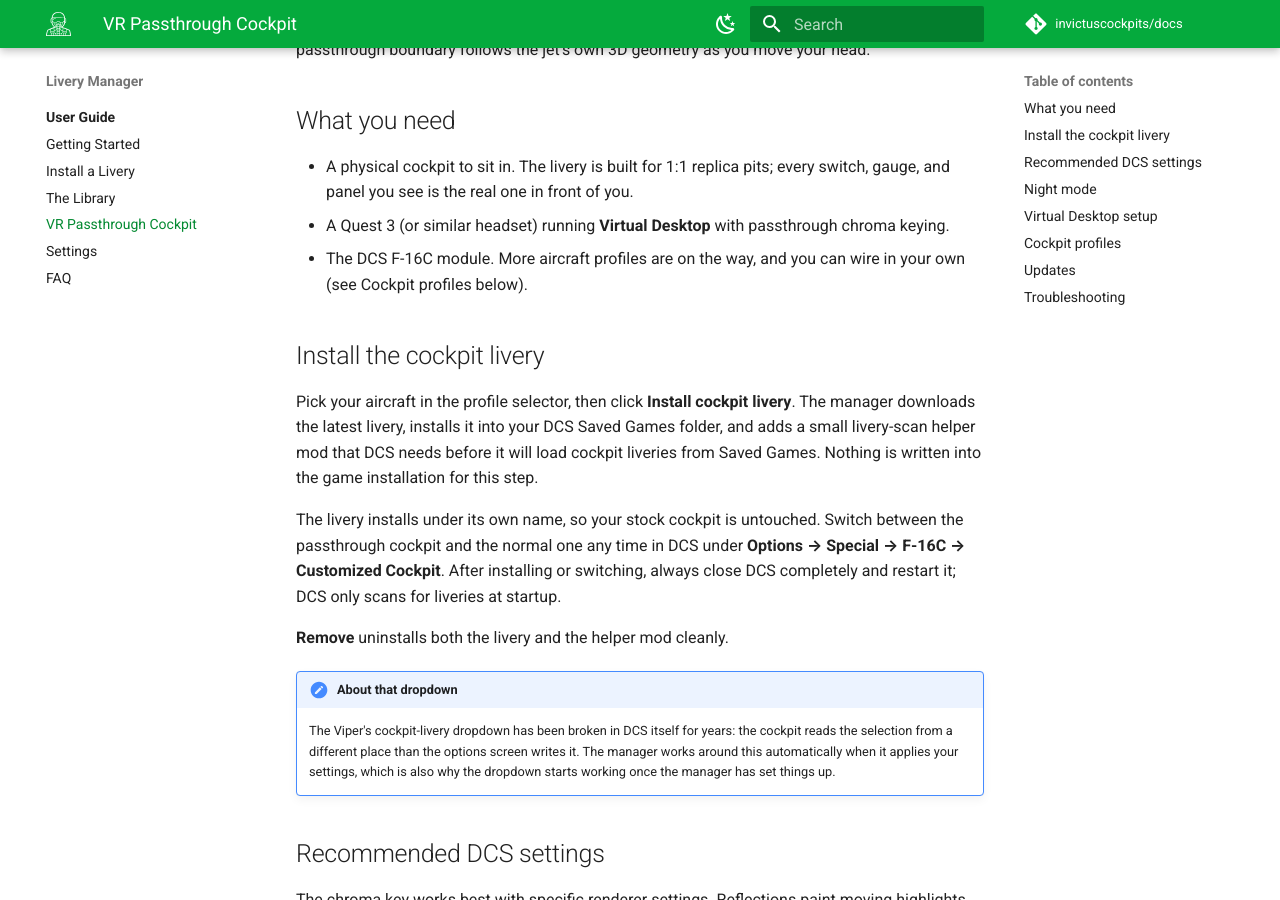
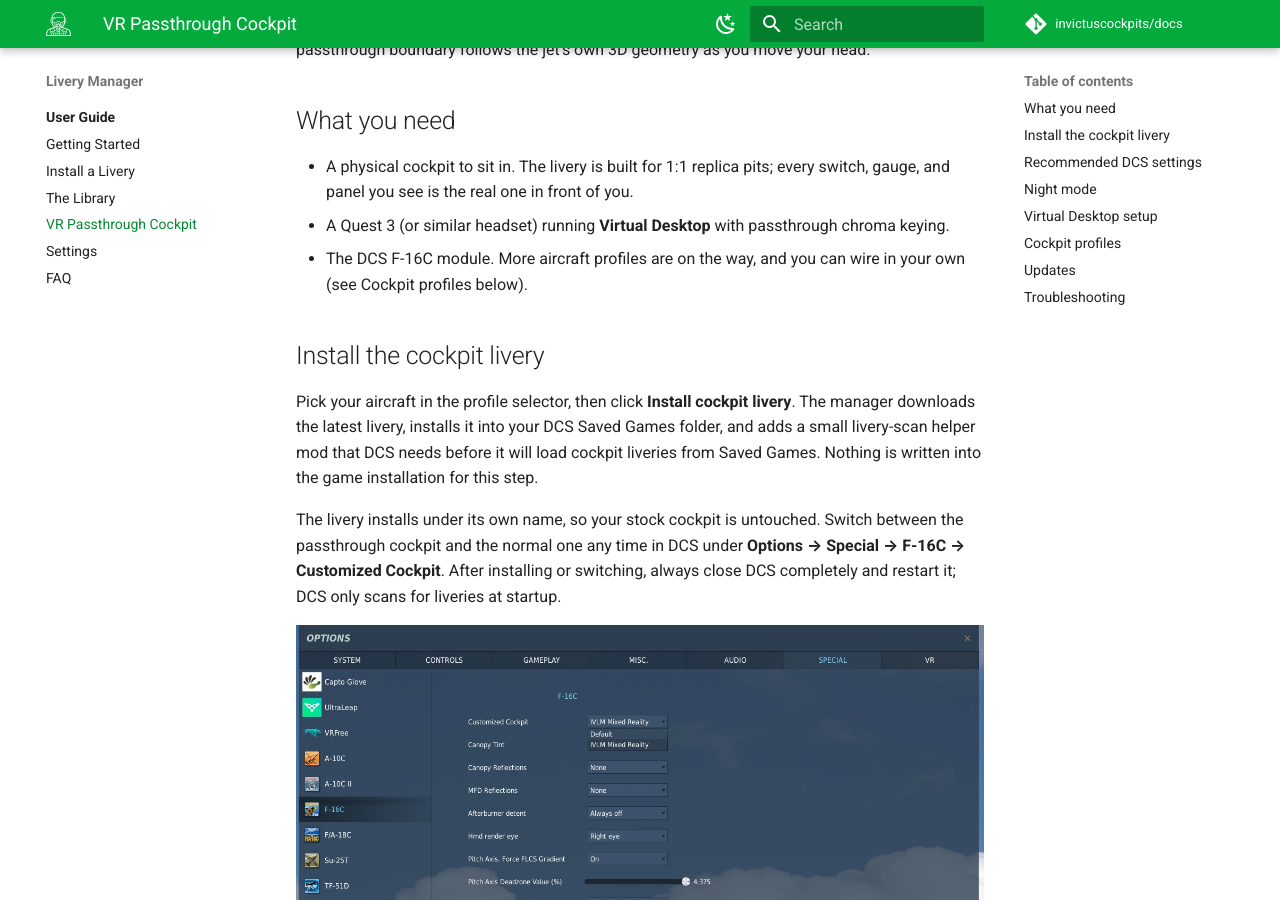
Before and after one commit to invictuscockpits/docs, an MkDocs documentation site: the page built from docs/livery-manager/user-guide/vr-passthrough.md, in a window 1280 px wide and 900 px high, scrolled down 1265 px. Built offline with MkDocs 1.6.1 and Material for MkDocs 9.7.7, drawn with Linux system fonts in a browser that asks for light colours; comment, search, counter and statistics services are not loaded.

Commit message:
VR Passthrough guide: DCS Special options screenshot for the cockpit toggle

```diff
--- a/docs/livery-manager/user-guide/vr-passthrough.md
+++ b/docs/livery-manager/user-guide/vr-passthrough.md
@@ -38,6 +38,8 @@ Switch between the passthrough cockpit and the normal one any time in DCS
 under **Options → Special → F-16C → Customized Cockpit**. After installing
 or switching, always close DCS completely and restart it; DCS only scans
 for liveries at startup.
+
+![The Customized Cockpit dropdown in DCS's Special options](images/dcs-special-options.png)
 
 **Remove** uninstalls both the livery and the helper mod cleanly.
 
```
Also changed, not shown: docs/livery-manager/user-guide/images/dcs-special-options.png (added).
